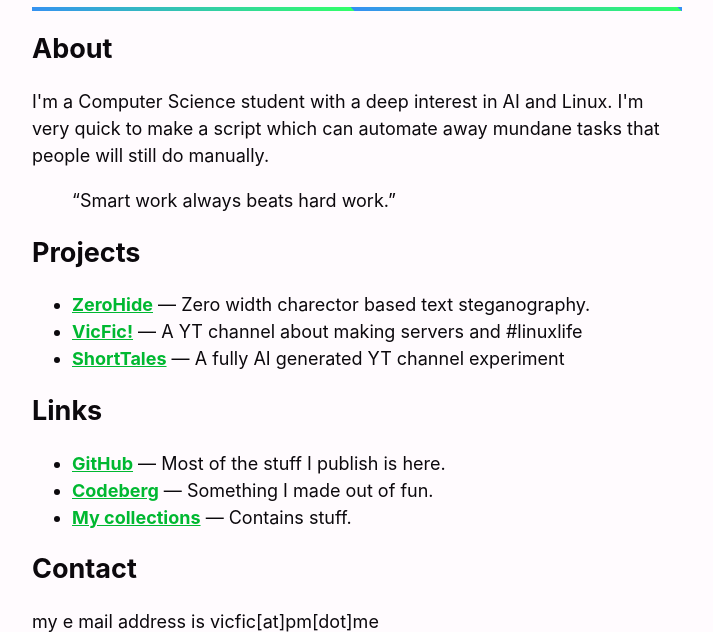
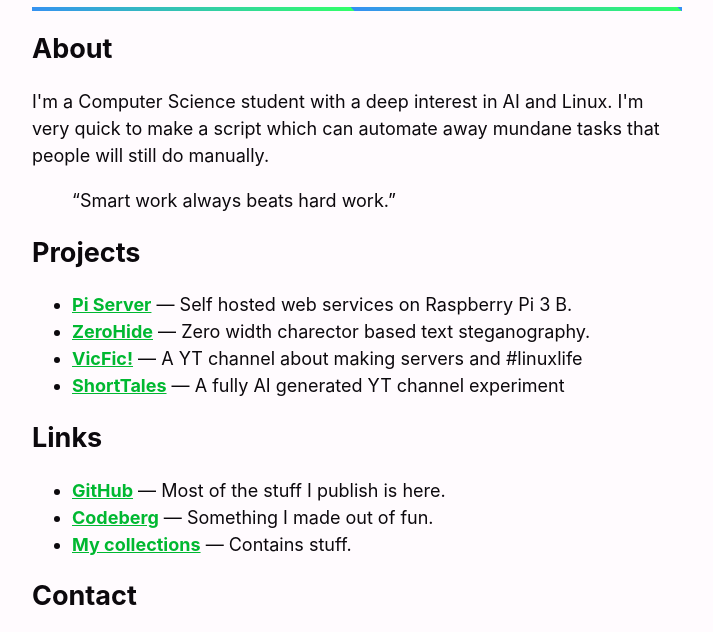
Before and after one commit to vicfic18/vicfic18.github.io, a plain HTML site: page index.html in a window 1280 px wide. Shown: the part 126-758 px from the top of the page, without its empty margins (283-996 px from the left). Drawn offline with Linux system fonts and the light colour scheme.

Commit message:
Update index.html

```diff
--- a/index.html
+++ b/index.html
@@ -103,6 +103,8 @@
 
     <h2>Projects</h2>
     <ul>
+        <li><a href="https://vicfic.serveo.net/"><b>Pi Server</b></a>
+            — Self hosted web services on Raspberry Pi 3 B.</li>
         <li><a href="https://vicfic.neocities.org/"><b>ZeroHide</b></a>
             — Zero width charector based text steganography.</li>
         <li><a href="https://www.youtube.com/@vicfic_"><b>VicFic!</b></a>
```
